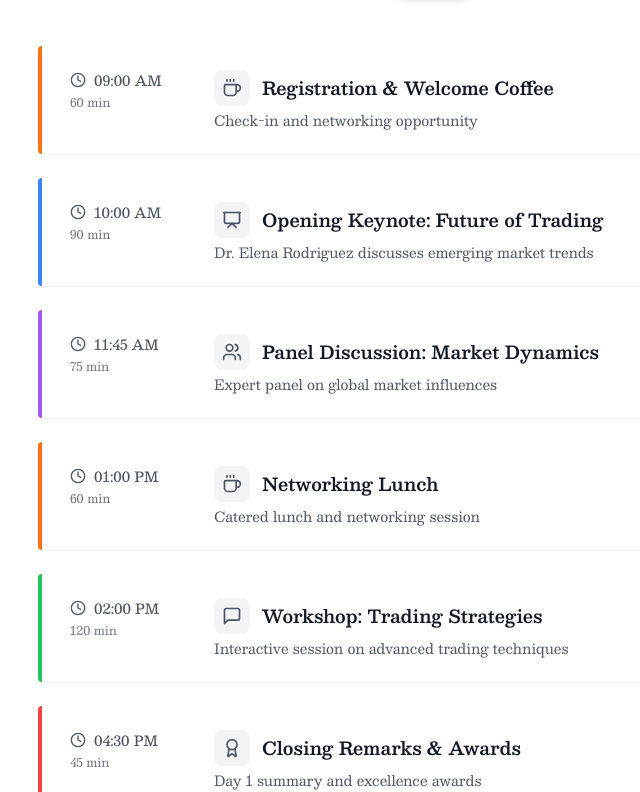
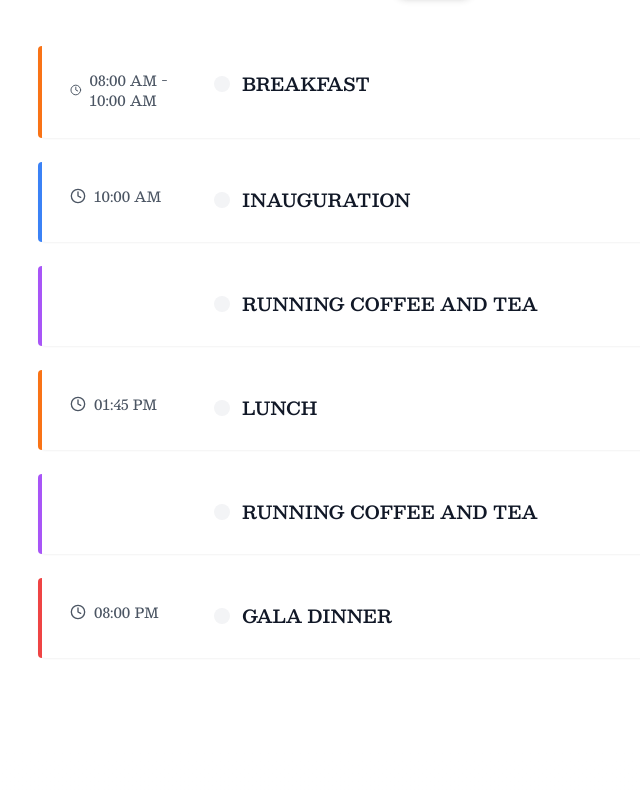
Before and after one commit to dev-hemito/brandstoriesTrade, a Next.js app: page / in a window 1280 px wide. Shown: the part 5709-6501 px from the top of the page, without its empty margins (154-794 px from the left). Built offline with nearby package versions, Linux system fonts and the light colour scheme.

Commit message:
itenrary chnages

```diff
--- a/src/components/Intinerary.js
+++ b/src/components/Intinerary.js
@@ -8,73 +8,105 @@ const EventItinerary = () => {
   const schedule = {
     day1: [
       {
-        time: "09:00 AM",
-        title: "Registration & Welcome Coffee",
-        description: "Check-in and networking opportunity",
-        duration: "60 min",
-        icon: <Coffee className="w-5 h-5" />,
+        time: "08:00 AM - 10:00 AM",
+        title: "BREAKFAST ",
+        description: "",
+        duration: "",
+        icon: '',
         type: "break"
       },
       {
         time: "10:00 AM",
-        title: "Opening Keynote: Future of Trading",
-        description: "Dr. Elena Rodriguez discusses emerging market trends",
-        duration: "90 min",
-        icon: <Presentation className="w-5 h-5" />,
+        title: "INAUGURATION ",
+        description: "",
+        duration: "",
+        icon: '',
         type: "keynote"
       },
       {
-        time: "11:45 AM",
-        title: "Panel Discussion: Market Dynamics",
-        description: "Expert panel on global market influences",
-        duration: "75 min",
-        icon: <Users className="w-5 h-5" />,
+        time: "",
+        title: "RUNNING COFFEE AND TEA",
+        description: "",
+        duration: "",
+        icon: '',
         type: "panel"
       },
       {
-        time: "01:00 PM",
-        title: "Networking Lunch",
-        description: "Catered lunch and networking session",
-        duration: "60 min",
-        icon: <Coffee className="w-5 h-5" />,
+        time: "01:45 PM",
+        title: "LUNCH ",
+        description: " ",
+        duration: " ",
+        icon: '',
         type: "break"
       },
       {
-        time: "02:00 PM",
-        title: "Workshop: Trading Strategies",
-        description: "Interactive session on advanced trading techniques",
-        duration: "120 min",
-        icon: <MessageSquare className="w-5 h-5" />,
-        type: "workshop"
+        time: "",
+        title: "RUNNING COFFEE AND TEA",
+        description: "",
+        duration: "",
+        icon: '',
+        type: "panel"
       },
       {
-        time: "04:30 PM",
-        title: "Closing Remarks & Awards",
-        description: "Day 1 summary and excellence awards",
-        duration: "45 min",
-        icon: <Award className="w-5 h-5" />,
+        time: "08:00 PM",
+        title: "GALA DINNER",
+        description: " ",
+        duration: " ",
+        icon: '',
         type: "closing"
       }
     ],
     day2: [
       {
-        time: "09:30 AM",
-        title: "Day 2 Opening",
-        description: "Brief overview of day's agenda",
-        duration: "30 min",
-        icon: <Coffee className="w-5 h-5" />,
+        time: "08:00 AM - 10:00 AM",
+        title: "BREAKFAST ",
+        description: "",
+        duration: "",
+        icon: '',
         type: "break"
       },
       {
-        time: "10:00 AM",
-        title: "Algorithmic Trading Masterclass",
-        description: "Deep dive into automated trading systems",
-        duration: "120 min",
-        icon: <Presentation className="w-5 h-5" />,
-        type: "keynote"
+        time: "",
+        title: "RUNNING COFFEE AND TEA",
+        description: "",
+        duration: "",
+        icon: '',
+        type: "panel"
+      },
+
+      {
+        time: "01:30 PM - 03:00 PM",
+        title: "LUNCH ",
+        description: " ",
+        duration: " ",
+        icon: '',
+        type: "break"
+      },
+      {
+        time: "02:00 PM - 03:00 PM",
+        title: "AWARD CEREMONY ",
+        description: " ",
+        duration: " ",
+        icon: '',
+        type: "panel"
+      },
+      {
+        time: "",
+        title: "RUNNING COFFEE AND TEA",
+        description: "",
+        duration: "",
+        icon: '',
+        type: "panel"
+      },
+      {
+        time: "05:00 PM",
+        title: "EVENT SIGNOFF",
+        description: " ",
+        duration: " ",
+        icon: '',
+        type: "closing"
       }
-      // Add more day 2 events as needed
-    ]
+    ],
   };
 
   const getTypeStyles = (type) => {
@@ -142,7 +174,7 @@ const EventItinerary = () => {
                 {/* Time Column */}
                 <div className="flex-shrink-0 w-32">
                   <div className="flex items-center gap-2 text-gray-600">
-                    <Clock className="w-4 h-4" />
+                    {event.time?<><Clock className="w-4 h-4" /></>:''}
                     <span className="text-sm font-medium">{event.time}</span>
                   </div>
                   <div className="mt-1 text-xs text-gray-500">
```
